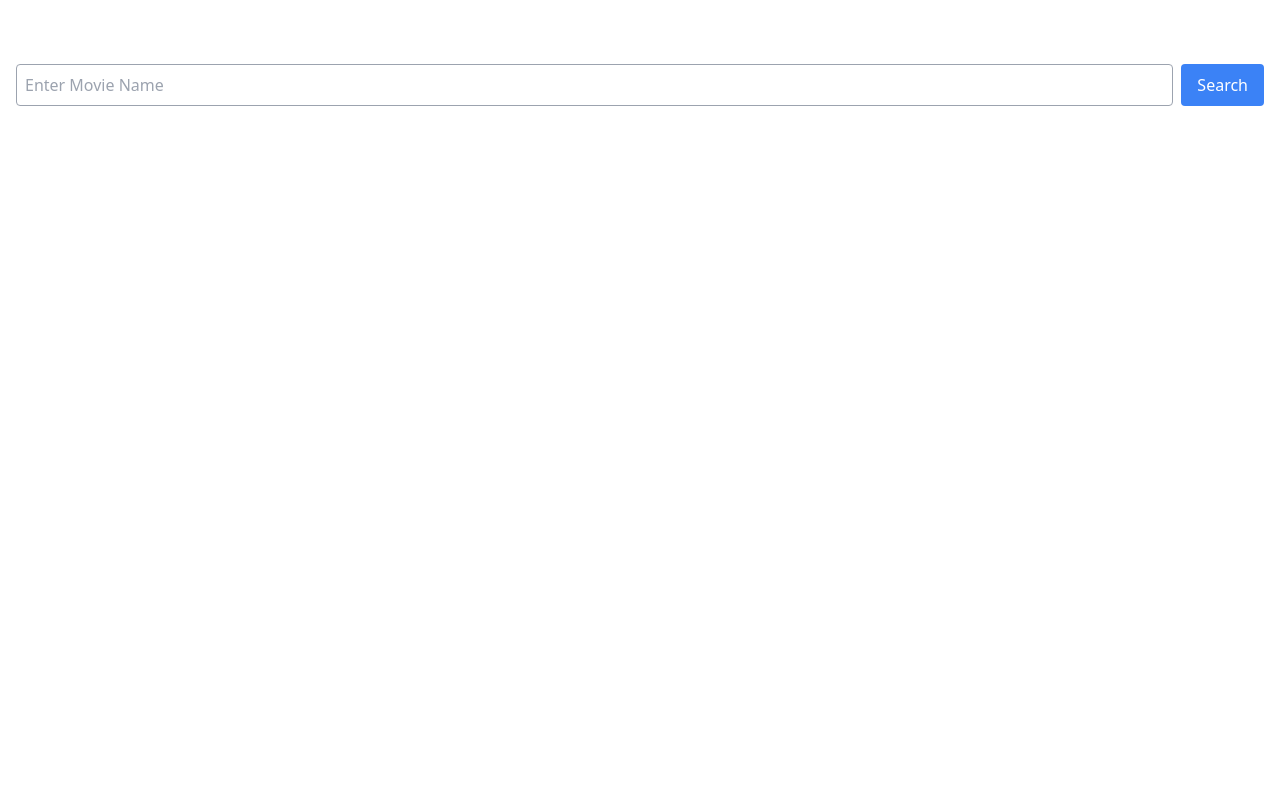
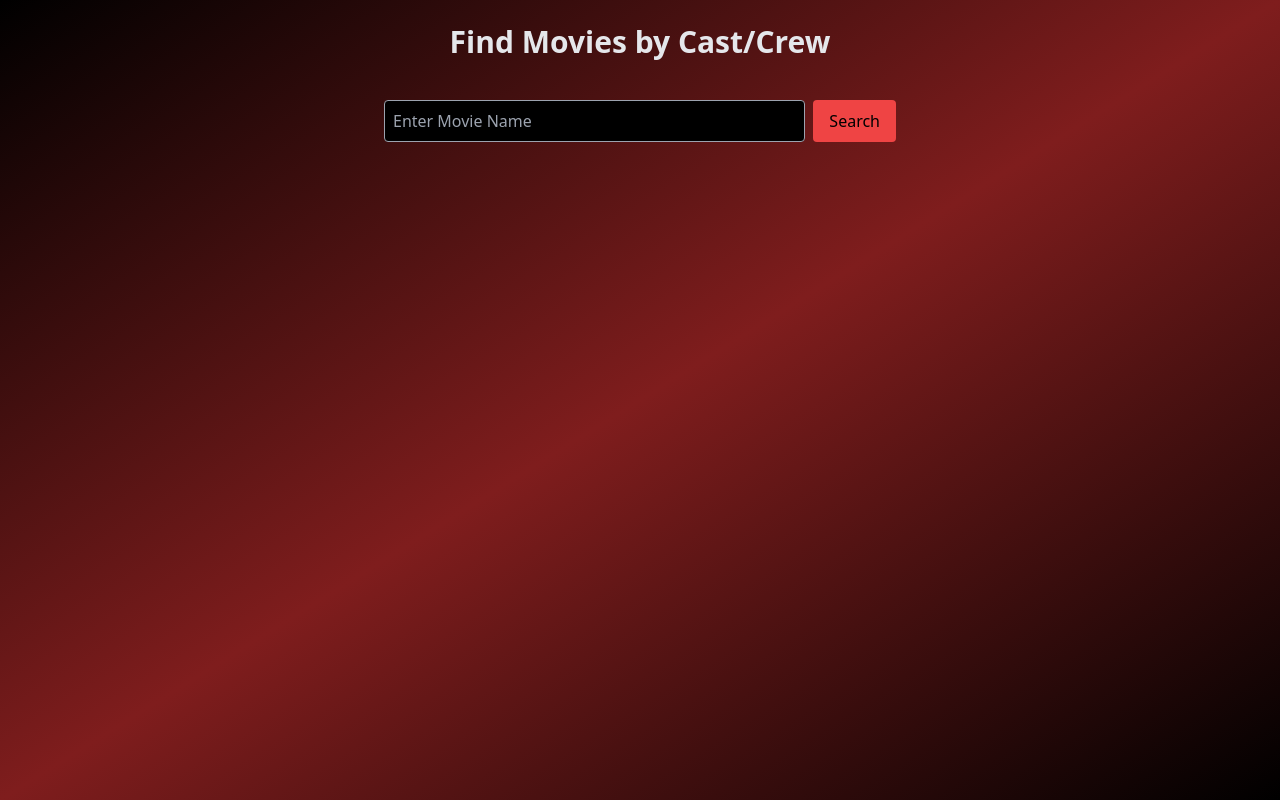
Before and after one commit to samrendra-kumar/bookmyshowpoc, a React (Create React App) app: page /filter in a window 1280 px wide. Built offline with nearby package versions, Linux system fonts and the light colour scheme.

Commit message:
Added style to the search movies and cast page

```diff
--- a/src/components/BookTicket/Booking.js
+++ b/src/components/BookTicket/Booking.js
@@ -5,7 +5,7 @@ import PaymentModal from "../MovieHero/PaymentModal";
 const Booking = () => {
   const { id } = useParams(); // Extracting movie ID from URL
 
-  const{price,setIsOpen,isOpen,movie}=useContext(MovieContext)
+  const{movie}=useContext(MovieContext)
   const[isModalOpen,setIsModalOpen]=useState(false);
   // Seat arrangement and pricing
   const rows = {
@@ -34,15 +34,15 @@ const Booking = () => {
   const totalPrice = selectedSeats.reduce((sum, seat) => sum + seat.price, 0);
 
   return (
-    <div className="flex flex-col items-center bg-gray-100 min-h-screen py-10">
+    <div className="flex flex-col items-center min-h-screen py-10 bg-gradient-to-b from-red-700 to-black">
       {/* Header */}
-      <h2 className="text-3xl font-bold text-gray-800 mb-2">Book My Ticket</h2>
-      <h3 className="text-xl font-semibold text-gray-700 mb-6">
+      <h2 className="text-4xl font-bold text-black font-thin mb-2">🎟️ Book My Ticket</h2>
+      <h3 className="text-xl font-semibold text-gray-300 mb-6">
         {movie?.original_title || "Loading..."} (INOX)
       </h3>
 
       {/* Seat Grid */}
-      <div className="space-y-3 bg-white p-6 shadow-lg rounded-lg">
+      <div className="space-y-3 bg-black  bg-opacity-50 p-6 shadow-lg rounded-xl">
         {Object.entries(rows).map(([row, { seats, price }]) => (
           <div key={row} className="flex items-center justify-center space-x-2">
             <span className="font-semibold text-gray-700">{row} (₹{price})</span>
@@ -55,8 +55,8 @@ const Booking = () => {
                     transition-all duration-200
                     ${
                       selectedSeats.some((s) => s.id === seatId)
-                        ? "bg-green-500 text-white"
-                        : "bg-gray-200 hover:bg-gray-300"
+                        ? "bg-green-500 text-white shadow-md shadow-green-500/50"
+                        : "bg-gray-800 text-gray-400 hover:bg-gray-700 hover:text-white"
                     }`}
                   onClick={() => toggleSeatSelection(row, index + 1, price)}
                 >
@@ -69,8 +69,8 @@ const Booking = () => {
       </div>
 
       {/* Total Cost */}
-      <h4 className="text-xl font-semibold text-gray-700 mt-4">
-        Total Price: ₹{totalPrice}
+      <h4 className="text-2xl font-semibold text-white mt-4">
+        Total Price:<span className="text-red-400"> ₹{totalPrice}</span>
       </h4>
 
       {/* Payment Button */}
@@ -78,7 +78,7 @@ const Booking = () => {
 
       <PaymentModal isOpen={isModalOpen} setIsOpen={setIsModalOpen} amount={ totalPrice} />
       <button
-        className="bg-red-600 text-white px-6 py-2 mt-6 rounded-lg font-semibold shadow-md hover:bg-red-700 transition duration-200 disabled:bg-gray-400"
+        className="bg-red-500 text-black px-6 py-2 mt-6 rounded-lg font-semibold shadow-md hover:bg-red-700 transition duration-200 disabled:bg-gray-400"
         disabled={selectedSeats.length === 0}
         onClick={()=>setIsModalOpen(true)}
       >
--- a/src/components/FillterPage/FilterPage.jsx
+++ b/src/components/FillterPage/FilterPage.jsx
@@ -9,15 +9,16 @@ const FilterPage = () => {
   const filterType = searchParams.get("type"); // search, discover, cast
   const [query, setQuery] = useState("");
   const [movies, setMovies] = useState([]);
-
+  const [searched, setSearched] = useState(false);
   const handleSearch = async () => {
+    if (!query.trim()) return;
     const results = await fetchMovies(filterType, query);
     setMovies(results);
   };
 
   return (
-    <div className="container mx-auto p-4">
-      <h1 className="text-2xl font-bold text-white">
+    <div className="min-h-screen bg-gradient-to-br from-black via-red-900 to-black text-black flex flex-col items-center p-6">
+      <h1 className="text-3xl font-bold mb-6 text-gray-200">
         {filterType === "search"
           ? "Search Movies"
           : filterType === "discover"
@@ -25,12 +26,22 @@ const FilterPage = () => {
           : "Find Movies by Cast/Crew"}
       </h1>
 
-      <SearchBox query={query} setQuery={setQuery} onSearch={handleSearch} placeholder={filterType === "cast" ? "Enter Actor Name" : "Enter Movie Name"} />
+      <div className="relative w-full max-w-lg">
+      <SearchBox
+      query={query}
+      setQuery={setQuery}
+      onSearch={handleSearch}
+      placeholder={filterType === "cast" ? "Enter Actor Name" : "Enter Movie Name"}
+      className="w-full px-5 py-3 text-lg text-black bg-gray-800 border border-gray-600 rounded-lg focus:outline-none focus:ring-2 focus:ring-red-600 placeholder-gray-400 font-extrabold"
+      />
+      </div>
 
-      <div className="grid grid-cols-4 gap-4 mt-6">
-        {movies.map((movie) => (
-          <MovieCard key={movie.id} movie={movie} />
-        ))}
+<div className="grid grid-cols-2 md:grid-cols-3 lg:grid-cols-4 gap-6 mt-6 w-full max-w-5xl">
+        {movies.length > 0 ? (
+          movies.map((movie) => <MovieCard key={movie.id} movie={movie} />)
+        ) :searched ? (
+          <p className="text-gray-300 text-center col-span-full">No results found.</p>
+        ):null}
       </div>
     </div>
   );
--- a/src/components/MovieHero/MovieHero.jsx
+++ b/src/components/MovieHero/MovieHero.jsx
@@ -41,7 +41,7 @@ const MovieHero = () => {
 
             <button
               onClick={buyMoive}
-              className="bg-red-600 w-full py-3 text-white font-semibold rounded-lg"
+              className="bg-red-500 text-black px-4 py-2 rounded"
             >
               Buy Movie
             </button>
--- a/src/components/MovieHero/MovieInfo.jsx
+++ b/src/components/MovieHero/MovieInfo.jsx
@@ -33,7 +33,7 @@ const MovieInfo=()=>
                 <div className="flex items-center gap-3 ">
 
                   <button
-                    className="bg-red-600 w-full py-3 pl-2 text-white font-semibold rounded-lg font-poppins"
+                    className="bg-red-600 w-full py-3 pl-2 text-black font-semibold rounded-lg font-poppins"
                     // onClick={()=>setIsModalOpen(true)}
                     onClick={bookTicket}
                   >
--- a/src/components/Navbar/NavbarComponent.jsx
+++ b/src/components/Navbar/NavbarComponent.jsx
@@ -29,14 +29,14 @@ return (
       {/*nav-links*/}
       <div className="flex gap-2">
             <button
-              className="text-white bg-red-700 font-bold py-2 px-4 rounded"
+              className="bg-red-500 text-black px-4 py-2 rounded"
               onClick={() => navigate("/filter?type=search")}
             >
               Search
             </button>
 
             <button
-              className="text-white bg-red-700 font-bold py-2 px-4 rounded"
+              className="bg-red-500 text-black px-4 py-2 rounded"
               onClick={() => navigate("/filter?type=cast")}
             >
               Find by Cast/Crew
--- a/src/components/SearchBox.js
+++ b/src/components/SearchBox.js
@@ -5,10 +5,10 @@ const SearchBox = ({ query, setQuery, onSearch, placeholder }) => {
           type="text"
           value={query}
           onChange={(e) => setQuery(e.target.value)}
-          className="p-2 border border-gray-400 rounded w-full"
+          className="p-2 border border-gray-400 rounded w-full bg-black  text-white"
           placeholder={placeholder}
         />
-        <button onClick={onSearch} className="bg-blue-500 text-white px-4 py-2 rounded">
+        <button onClick={onSearch} className="bg-red-500 text-black px-4 py-2 rounded">
           Search
         </button>
       </div>
--- a/src/pages/Home.jsx
+++ b/src/pages/Home.jsx
@@ -48,7 +48,7 @@ const Home =()=>{
       //   console.log("Updated recommendMovies:", recommendMovies);
       // }, [recommendMovies]);
    return (
-  <div>
+  <div >
 
     <Navbar/>
     <HeroCarousel/>
@@ -61,7 +61,7 @@ const Home =()=>{
     </div>
 
     <div className="container mx-auto px-4 md:px-12 my-8">
-        <h1 className="text-2xl font-bold text-gray-800 sm:ml-3 my-3">
+        <h1 className="text-3xl font-bold font-black sm:ml-3 my-3">
           The Best of Entertainment
         </h1>
         <EntertainSlider />
```
